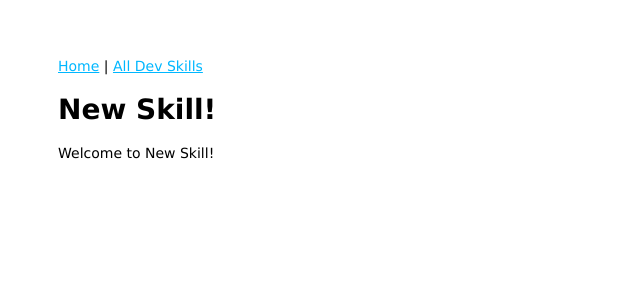
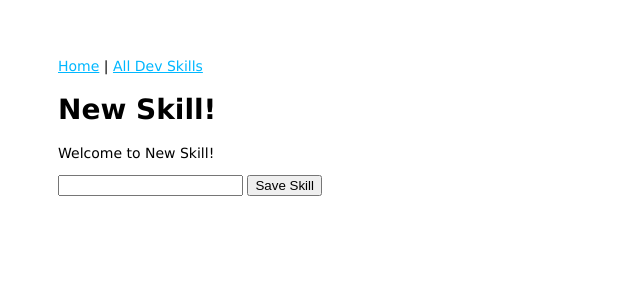
Before and after one commit to siguejessy/express-dev-skills, a Node server app: page /skills/new in a window 1280 px wide. Shown: the top 300 px of the page, without its empty margins (0-640 px from the left). Run offline with Node 20, Linux system fonts and the light colour scheme.

Commit message:
add a skill route, HTML & functionality added

```diff
--- a/views/skills/edit.ejs
+++ b/views/skills/edit.ejs
@@ -1,6 +1,6 @@
 <%- include('../partials/header') %>
 <form action="/skills/<%= skill.id %>?_method=PUT" method="POST">
-  <input type="text" name="skill" value="<%= skill.skill%>" /><br />
+  <input type="text" name="skill" value="<%= skill.skill%>" autocomplete="off"/><br />
   <label>
     <input type="checkbox" name="done" <%= skill.done ? 'checked' : ''%>>
     Learned </label
--- a/views/skills/new.ejs
+++ b/views/skills/new.ejs
@@ -1,3 +1,6 @@
 <%- include('../partials/header') -%>
-
+<form action="/skills" method="POST" autocomplete="off">
+  <input type="text" name="skill" />
+  <button type="submit">Save Skill</button>
+</form>
 <%- include('../partials/footer') -%>
```
